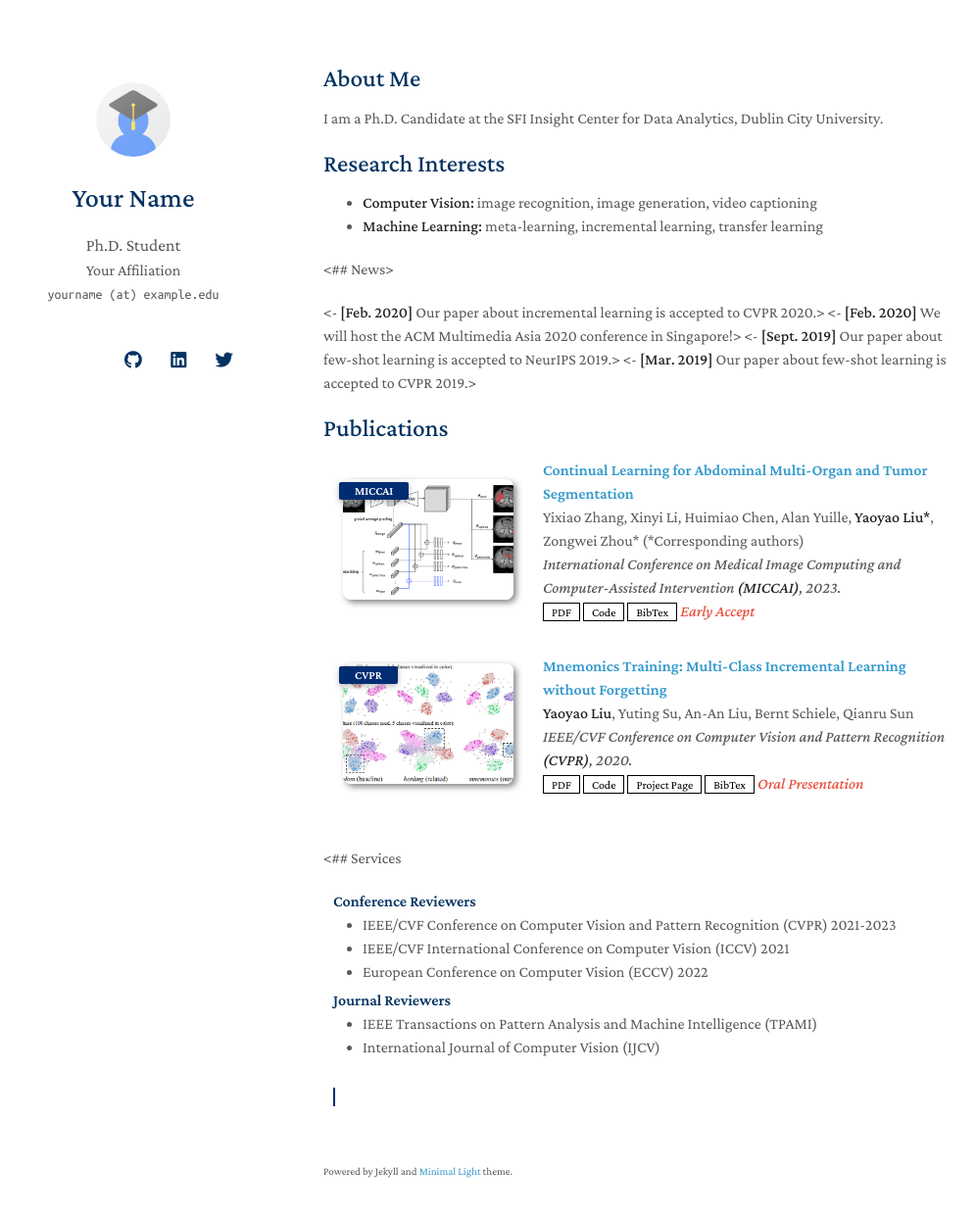
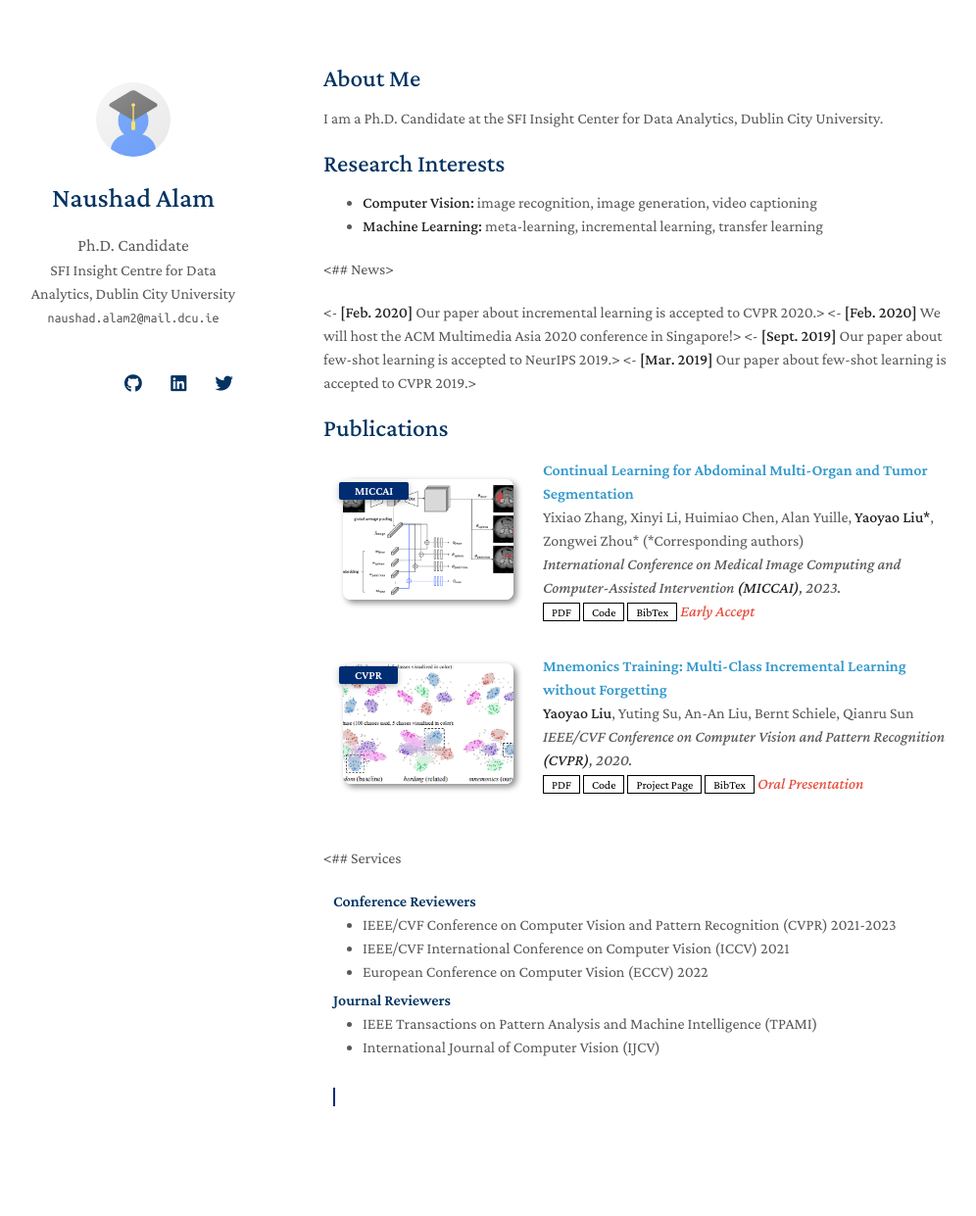
Before and after one commit to Naushad9458/naushad9458.github.io, a Jekyll site: the page built from index.md, in a window 1280 px wide and 1276 px high. Shown: the top 1241 px of the window at 98% size, without its empty margins (140-1136 px from the left). Built offline with Jekyll 4.4.1, drawn with Linux system fonts in a browser that asks for light colours; nearby versions of some CDN libraries; a style sheet for code colours, icons or effects is not loaded; our own code applies the rules of GitHub Pages for plain Markdown files.

Commit message:
Modifying config

```diff
--- a/_config.yml
+++ b/_config.yml
@@ -1,8 +1,8 @@
 # Basic Information
-title: Your Name
-position: Ph.D. Student
-affiliation: Your Affiliation
-email: yourname (at) example.edu
+title: Naushad Alam
+position: Ph.D. Candidate
+affiliation: SFI Insight Centre for Data Analytics, Dublin City University
+email: naushad.alam2@mail.dcu.ie
 
 # Search Engine Optimization (SEO)
 # The following information is used to improve the website traffic from search engines, e.g., Google.
@@ -26,7 +26,7 @@ favicon_dark: ./assets/img/favicon-dark.png
 
 # Footnote
 # You may use the option to disable the footnote, "Powered by Jekyll and Minimal Light theme."
-enable_footnote: true
+enable_footnote: false
 
 # Auto Dark Mode
 # You may use the option to disable the automatic dark theme
```
